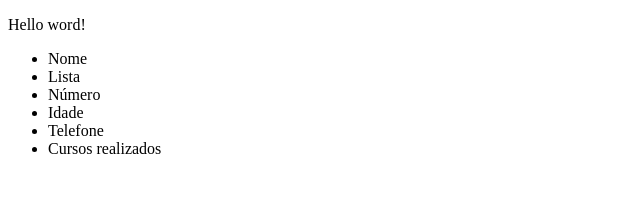
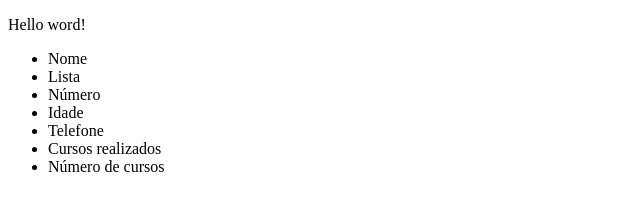
Before and after one commit to Anacaasilva/alura-git-, a plain HTML site: page teste.html in a window 1280 px wide. Shown: the whole page, without its empty margins (0-640 px from the left). Drawn offline with Linux system fonts and the light colour scheme.

Commit message:
Adicionando um novo campo na lista

```diff
--- a/teste.html
+++ b/teste.html
@@ -15,6 +15,7 @@
         <li>Idade</li>
         <li>Telefone</li>
         <li>Cursos realizados</li>
+        <li>Número de cursos</li>
     </ul>
 </body>
 </html>
```
